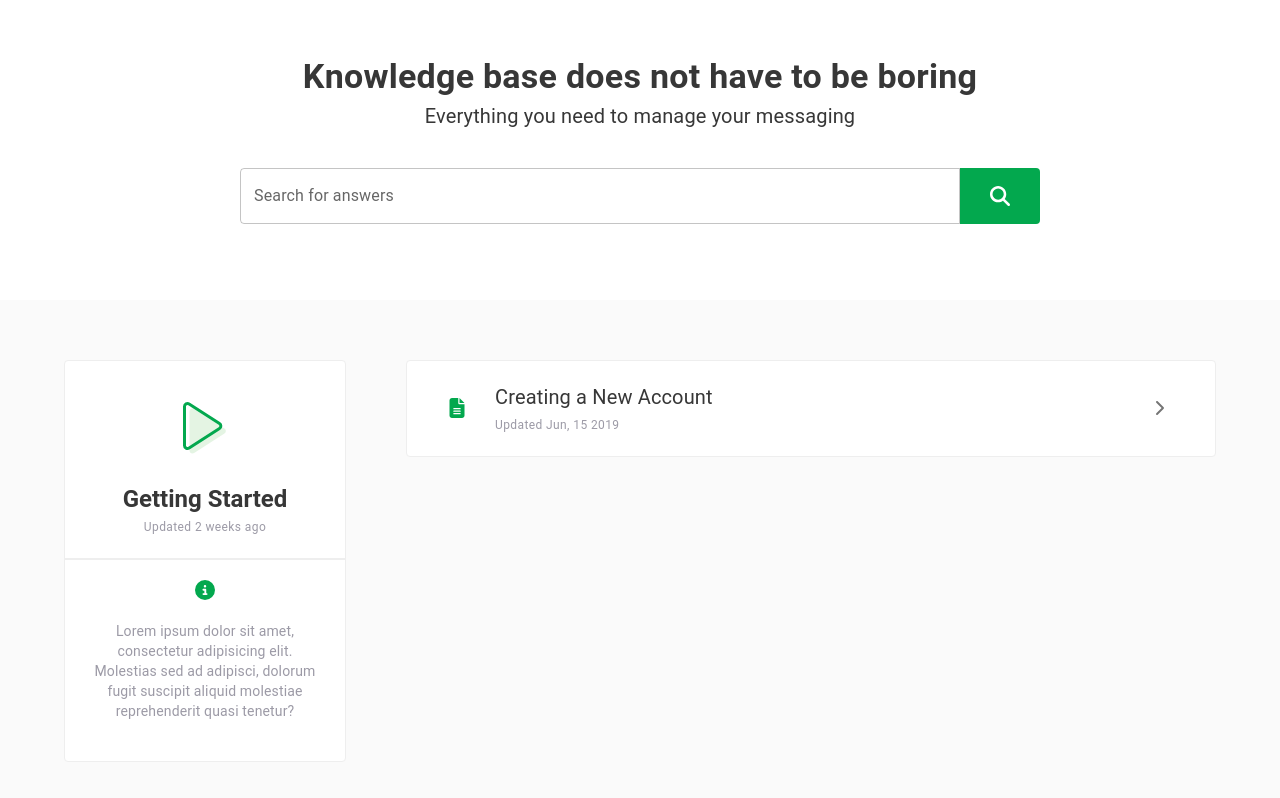
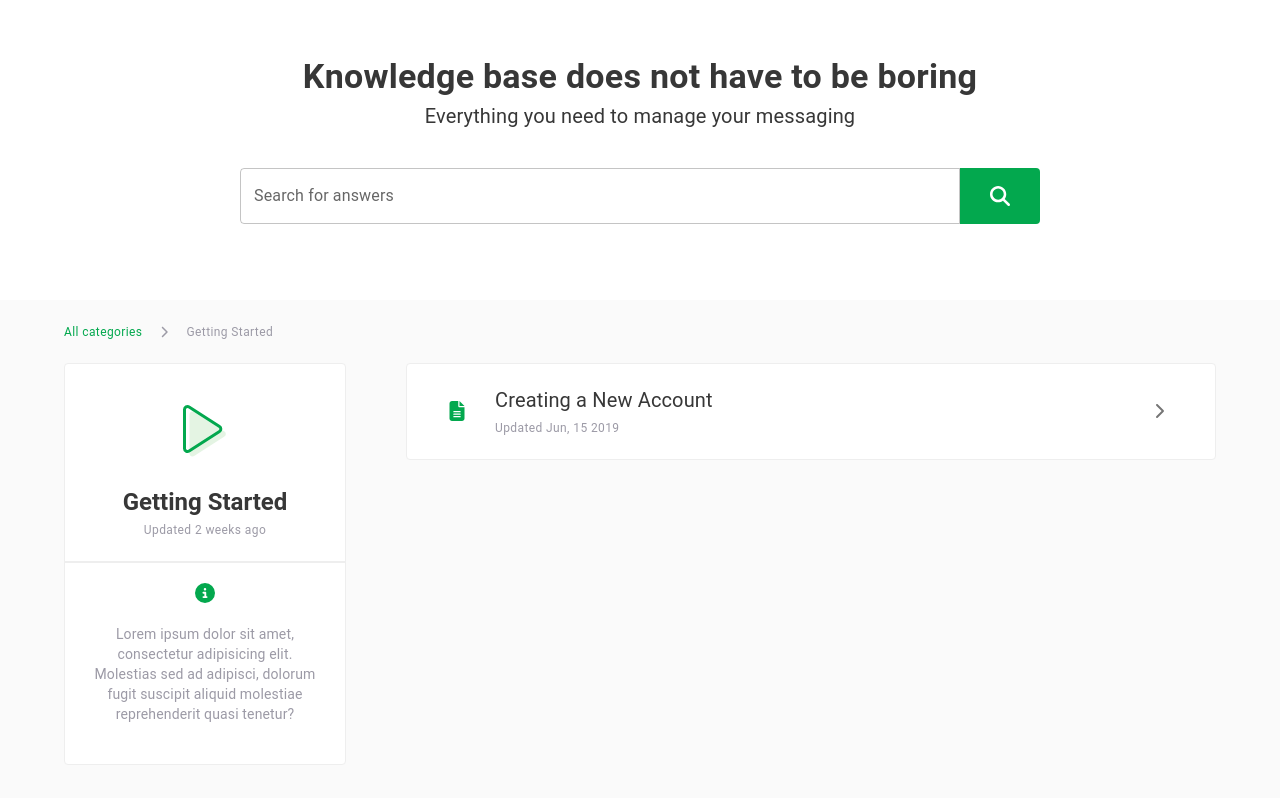
Before and after one commit to DevLukeHere/nextjs-knowledge-base, a Next.js app: page /category/1 in a window 1280 px wide. Shown: the top 798 px of the page. Built offline with nearby package versions, Linux system fonts and the light colour scheme.

Commit message:
style: import breadcrumbs component

```diff
--- a/app/category/[id]/page.tsx
+++ b/app/category/[id]/page.tsx
@@ -4,10 +4,10 @@ import SubCategories from "../../components/SubCategories";
 
 export default function Category() {
   return (
-    <main>
+    <section>
       <Header />
       <Searchbar />
       <SubCategories />
-    </main>
+    </section>
   );
 }
--- a/app/components/Breadcrumbs.tsx
+++ b/app/components/Breadcrumbs.tsx
@@ -8,7 +8,9 @@ import { faChevronRight } from "@fortawesome/free-solid-svg-icons";
 
 export default function Breadcrumbs() {
   return (
-    <Box>
+    <Box
+      sx={{ backgroundColor: Colors.secondaryGrey, padding: "1.25rem 4rem" }}
+    >
       <Typography
         sx={{ color: Colors.primary, fontWeight: "400" }}
         variant="caption"
--- a/app/components/SubCategories.tsx
+++ b/app/components/SubCategories.tsx
@@ -6,10 +6,11 @@ import Colors from "../colors/colors";
 import SubCategoryCard from "./SubCategoryCard";
 import CategoryDescriptionCard from "./CategoryDescriptionCard";
 import Breadcrumbs from "./Breadcrumbs";
+import { Fragment } from "react";
 
 const SubCategorySection = styled(Box)((props) => ({
   backgroundColor: Colors.secondaryGrey,
-  padding: "3.75rem 4rem 6.25rem 4rem",
+  padding: "0 4rem 6.25rem 4rem",
   display: "grid",
   gridTemplateColumns: "auto 1fr",
   columnGap: "3.75rem",
@@ -27,10 +28,12 @@ const SubCategorySection = styled(Box)((props) => ({
 
 export default function SubCategories() {
   return (
-    <SubCategorySection>
-      {/* <Breadcrumbs /> */}
-      <CategoryDescriptionCard />
-      <SubCategoryCard />
-    </SubCategorySection>
+    <Fragment>
+      <Breadcrumbs />
+      <SubCategorySection>
+        <CategoryDescriptionCard />
+        <SubCategoryCard />
+      </SubCategorySection>
+    </Fragment>
   );
 }
```
